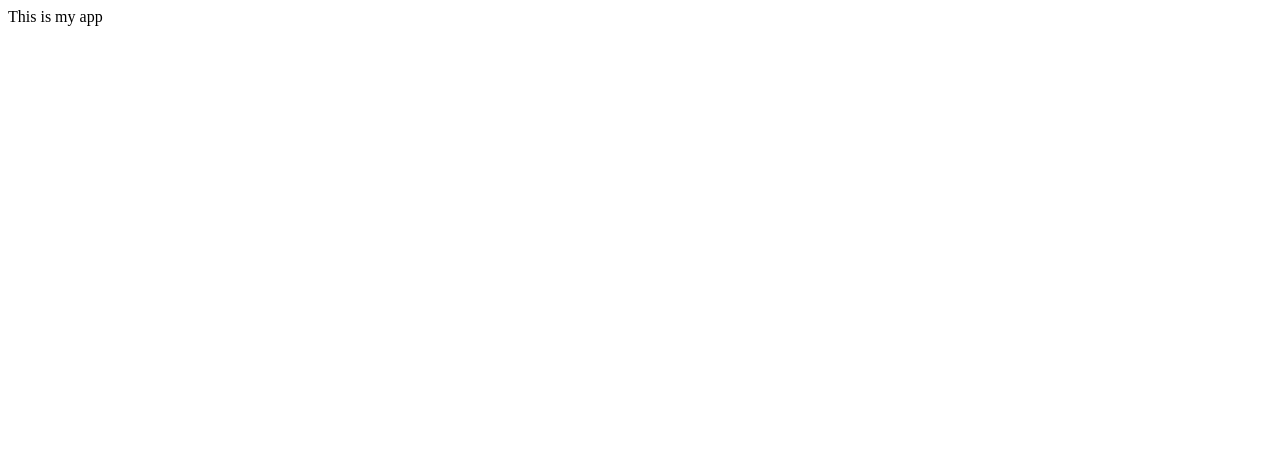
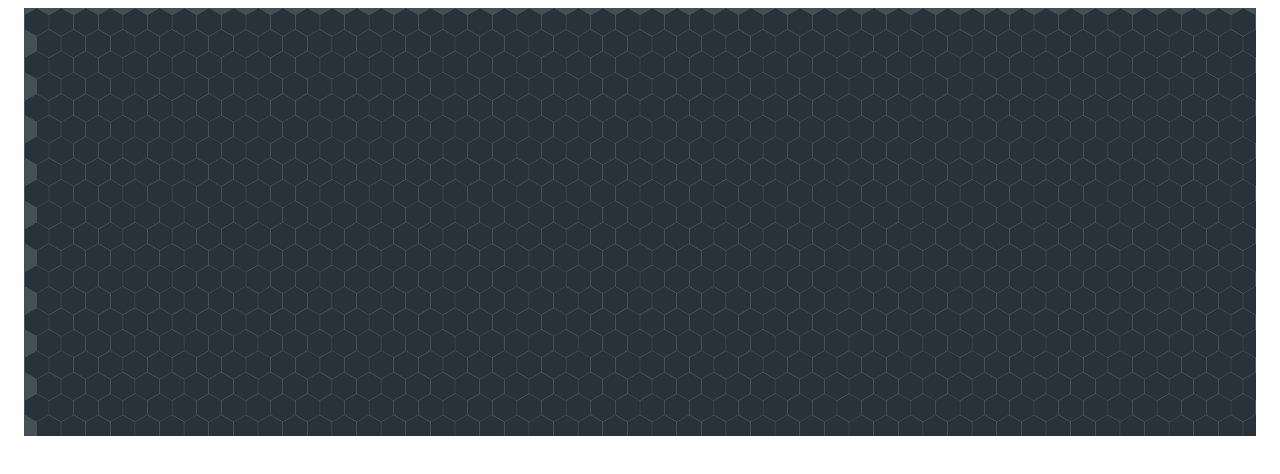
Before and after one commit to BazimAzeem/getPath, a React (Create React App) app: page / in a window 1280 px wide. Shown: the top 474 px of the page. Built offline with nearby package versions, Linux system fonts and the light colour scheme.

Commit message:
Created hexagonal grid of nodes

```diff
--- /dev/null
+++ b/src/App.css
@@ -0,0 +1,10 @@
+@import "./constants.css";
+
+.App {
+  margin: 0;
+  padding: 0;
+  height: 100%;
+  display: flex;
+  align-items: center;
+  justify-content: center;
+}
--- a/src/App.js
+++ b/src/App.js
@@ -1,9 +1,11 @@
 import React from "react";
+import NodeGrid from "./NodeGrid";
+import "./App.css";
 
 function App() {
   return (
     <div className="App">
-      This is my app
+      <NodeGrid />
     </div>
   );
 }
--- /dev/null
+++ b/src/Node.css
@@ -0,0 +1,12 @@
+@import "./constants.css";
+
+.node {
+  width: var(--hexagon-width);
+  height: calc(var(--hexagon-width) * 1.1547);
+  margin: var(--hexagon-spacing);
+  display: inline-block;
+  font-size: initial;
+  clip-path: polygon(0% 25%, 0% 75%, 50% 100%, 100% 75%, 100% 25%, 50% 0%);
+  margin-bottom: calc(var(--hexagon-spacing) - var(--hexagon-width) * 0.2886);
+  background-color: var(--primary-color);
+}
--- a/src/Node.js
+++ b/src/Node.js
@@ -1,7 +1,8 @@
 import React from "react";
+import "./Node.css";
 
 const Node = () => {
-  return <h1>Node</h1>;
+  return <div className="node"></div>;
 };
 
 export default Node;
--- /dev/null
+++ b/src/NodeGrid.css
@@ -0,0 +1,22 @@
+@import "./constants.css";
+
+.node-grid__wrapper {
+  display: flex;
+}
+
+.node-grid {
+  font-size: 0;
+  background-color: var(--secondary-color);
+  overflow: hidden;
+}
+
+.node-grid::before {
+  content: "";
+  width: calc(var(--hexagon-width) / 2 + var(--hexagon-spacing));
+  float: left;
+  height: 100%;
+  shape-outside: repeating-linear-gradient(
+    #0000 0 calc(var(--hexagon-alignment) - 0.1rem),
+    #000 0 var(--hexagon-alignment)
+  );
+}
--- /dev/null
+++ b/src/NodeGrid.js
@@ -0,0 +1,58 @@
+import React from "react";
+import Node from "./Node";
+import "./NodeGrid.css";
+
+const NodeGrid = () => {
+  var [rows, cols] = getNodeGridDimensions();
+  var nodeGrid = getNodeGrid(rows, cols);
+
+  return (
+    <div className="node-grid__wrapper">
+      <div className="node-grid">
+        {nodeGrid.map((nodeArray) => (
+          <div
+            key={nodeArray[0].row}
+            style={{ width: "105%", whiteSpace: "nowrap" }}
+          >
+            {nodeArray.map((node) => (
+              <Node key={node.id} isVisted={node.isVisited}></Node>
+            ))}
+          </div>
+        ))}
+      </div>
+    </div>
+  );
+};
+
+export default NodeGrid;
+
+function getNodeGridDimensions() {
+  let screenWidth = window.screen.availWidth;
+  console.log("screenWidth: " + screenWidth);
+  let screenHeight = window.screen.availHeight;
+  console.log("screenHeight: " + screenHeight);
+
+  let rows = 20;
+  let cols = 50;
+
+  return [rows, cols];
+}
+
+function getNodeGrid(rows, cols) {
+  var nodeGrid = [];
+  for (let curRow = 0; curRow < rows; curRow++) {
+    var nodeArray = [];
+    for (let curCol = 0; curCol < cols; curCol++) {
+      let node = {
+        id: curRow * cols + curCol,
+        row: curRow,
+        col: curCol,
+        isVisited: false,
+      };
+      nodeArray.push(node);
+    }
+    nodeGrid.push(nodeArray);
+  }
+
+  return nodeGrid;
+}
--- /dev/null
+++ b/src/constants.css
@@ -0,0 +1,14 @@
+* {
+  /* Size Constants */
+  --hexagon-width: 1.5rem;
+  --hexagon-spacing: 0.02rem;
+  --hexagon-alignment: calc(
+    var(--hexagon-width) * 1.732 + 4 * var(--hexagon-spacing) - 1px
+  );
+
+  /* Color Constants */
+  --primary-color: #27323a;
+  --secondary-color: #435055;
+  --primary-accent-color: #29a19c;
+  --secondary-accent-color: #a3f7bf;
+}
--- a/src/index.js
+++ b/src/index.js
@@ -1,10 +1,6 @@
-import React from 'react';
-import ReactDOM from 'react-dom/client';
-import App from './App';
+import React from "react";
+import ReactDOM from "react-dom/client";
+import App from "./App";
 
-const root = ReactDOM.createRoot(document.getElementById('root'));
-root.render(
-  <React.StrictMode>
-    <App />
-  </React.StrictMode>
-);
+const root = ReactDOM.createRoot(document.getElementById("root"));
+root.render(<App />);
```
Also changed, not shown: 1 other file (tests, documents, lock files or other folders).
